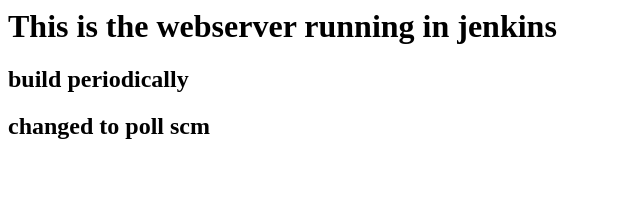
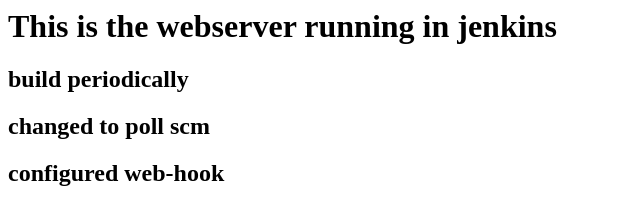
Before and after one commit to KondaVenkateswarlu11/webserev-test, a plain HTML site: page index.html in a window 1280 px wide. Shown: the whole page, without its empty margins (0-640 px from the left). Drawn offline with Linux system fonts and the light colour scheme.

Commit message:
Update index.html

```diff
--- a/index.html
+++ b/index.html
@@ -1,3 +1,4 @@
 <h1>This is the webserver running in jenkins</h1>
 <h2>build periodically</h2>
 <h2>changed to poll scm </h2>
+<h2>configured web-hook</h2>
```
